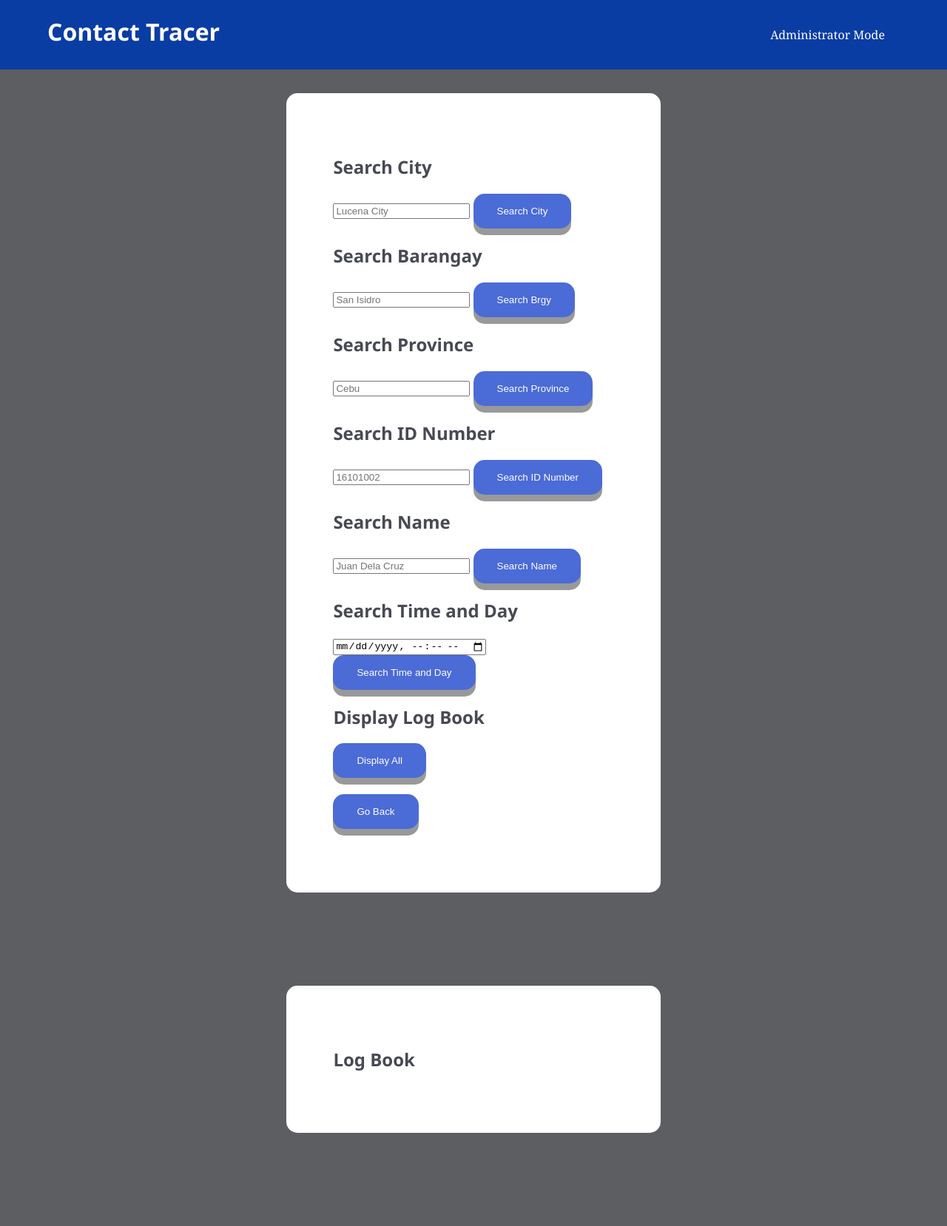
After one commit to germaniii/php-finals-3222, a PHP site: page /admin.php in a window 1280 px wide. The commit adds this page. Shown: the whole page at 74% size. Run offline with PHP 8.4, Linux system fonts and the light colour scheme.

```diff
--- /dev/null
+++ b/admin.php
@@ -0,0 +1,113 @@
+<!DOCTYPE html>
+<html>
+<head>
+	<title>Address Book | Home</title>
+    <link rel="stylesheet" type="text/css" href="styles.css">
+	<meta http-equiv="Cache-control" content="no-cache">
+</head>
+<body>
+	<div class="header">
+		<h1>Contact Tracer</h1>
+		<ul id="navlist">
+            <li id="navlist-item">Administrator Mode</li>
+        </ul>
+    </div>
+
+	<div class="content">
+		<h2>Search City</h2>
+		<form method="post" action="<?php echo htmlspecialchars($_SERVER["PHP_SELF"]);?>">
+			<input type="text" placeholder="Lucena City" name="search_city" required>
+			<input type="submit" name="search_city_button" value="Search City"><br>
+		</form>
+        <h2>Search Barangay</h2>
+		<form method="post" action="<?php echo htmlspecialchars($_SERVER["PHP_SELF"]);?>">
+			<input type="text" placeholder="San Isidro" name="search_brgy" required>
+			<input type="submit" name="search_brgy_button" value="Search Brgy"><br>
+		</form>
+        <h2>Search Province</h2>
+		<form method="post" action="<?php echo htmlspecialchars($_SERVER["PHP_SELF"]);?>">
+			<input type="text" placeholder="Cebu" name="search_prov" required>
+			<input type="submit" name="search_prov_button" value="Search Province"><br>
+		</form>
+        <h2>Search ID Number</h2>
+		<form method="post" action="<?php echo htmlspecialchars($_SERVER["PHP_SELF"]);?>">
+			<input type="tel" pattern="[0-9]{8}" placeholder="16101002" name="search_id" required>
+			<input type="submit" name="search_id_button" value="Search ID Number"><br>
+		</form>
+        <h2>Search Name</h2>
+		<form method="post" action="<?php echo htmlspecialchars($_SERVER["PHP_SELF"]);?>">
+			<input type="text" placeholder="Juan Dela Cruz" name="search_name" required>
+			<input type="submit" name="search_name_button" value="Search Name"><br>
+		</form>
+        <h2>Search Time and Day</h2>
+		<form method="post" action="<?php echo htmlspecialchars($_SERVER["PHP_SELF"]);?>">
+			<input type="datetime-local" name="search_time" required>
+			<input type="submit" name="search_time_button" value="Search Time and Day"><br>
+		</form>
+
+		<h2>Display Log Book</h2>
+		<form method="post" action="<?php echo htmlspecialchars($_SERVER["PHP_SELF"]);?>">
+			<input class="button" type="submit" name="dispall" value="Display All"><br><br>
+		</form>
+
+        <form method="post" action="<?php echo htmlspecialchars($_SERVER["PHP_SELF"]);?>">
+			<input type="submit" name="back" value="Go Back"><br><br>
+		</form>
+	</div>
+
+	<div class="content">
+		<h2>Log Book</h2>
+		<?php
+			date_default_timezone_set('Asia/Manila');
+			error_reporting (E_ALL ^ E_NOTICE);	//remove notices
+			include_once 'db.inc.php';		//database reference
+
+			if(isset($_POST['dispall'])){		//display all
+				$sql = "SELECT * from contact";		//SQL statement
+				$result = mysqli_query($conn, $sql);		//send SQL statement to database
+				$resultcheck = mysqli_num_rows($result);	//check if there is a result
+					if($resultcheck > 0){
+						while($row = mysqli_fetch_assoc($result)){
+
+							echo $row['id'], " | ";
+							echo $row['fname'], " | ";
+							echo $row['lname'], " | ";
+							echo $row['baddress'], " | ";
+							echo $row['caddress'], " | ";
+							echo $row['paddress'], " | ";
+							echo $row['number'], " | ";
+							echo $row['email'], " | ";
+							echo $row['date'], " | ";
+							echo "<br><hr>";
+						}
+					}
+					else if($resultcheck == 0 || $resultcheck == FALSE){			//if no contact in database display no result
+						echo "No results";
+					}
+            }
+
+            else if(isset($_POST['search_city_button'])){
+
+            }else if(isset($_POST['search_brgy_button'])){
+
+            }else if(isset($_POST['search_prov_button'])){
+
+            }else if(isset($_POST['search_id_button'])){
+
+            }else if(isset($_POST['search_name_button'])){
+
+            }else if(isset($_POST['search_time_button'])){
+
+            }
+
+            else if(isset($_POST['back'])){
+                header("Location: index.php");
+            }
+
+		?>
+
+	</div>
+
+
+</body>
+</html>
--- a/styles.css
+++ b/styles.css
@@ -40,6 +40,7 @@ a{
 ul#navlist{
   float: right;
   padding-right: 10%;
+  color: white;
 }
 
 ul#navlist li{
@@ -51,13 +52,6 @@ ul#navlist li{
 
 }
 
-ul#navlist li:hover{
-  background-color: #6c7da0;
-  color:#474954;
-  border-radius: 5px;
-}
-
-
 .content{
   background-color: white;
   color: black;
@@ -66,7 +60,7 @@ ul#navlist li:hover{
   margin-right: 30%;
   padding: 5%;
   border-radius: 15px;
-  text-align: center;
+  text-align: left;
 }
 
 .footer{
```
Also changed, not shown: SQLdatabase.txt (+8 -6 lines), admin-login.php (added, +44 -0 lines), index.php (+15 -6 lines), register.php (+12 -6 lines).
